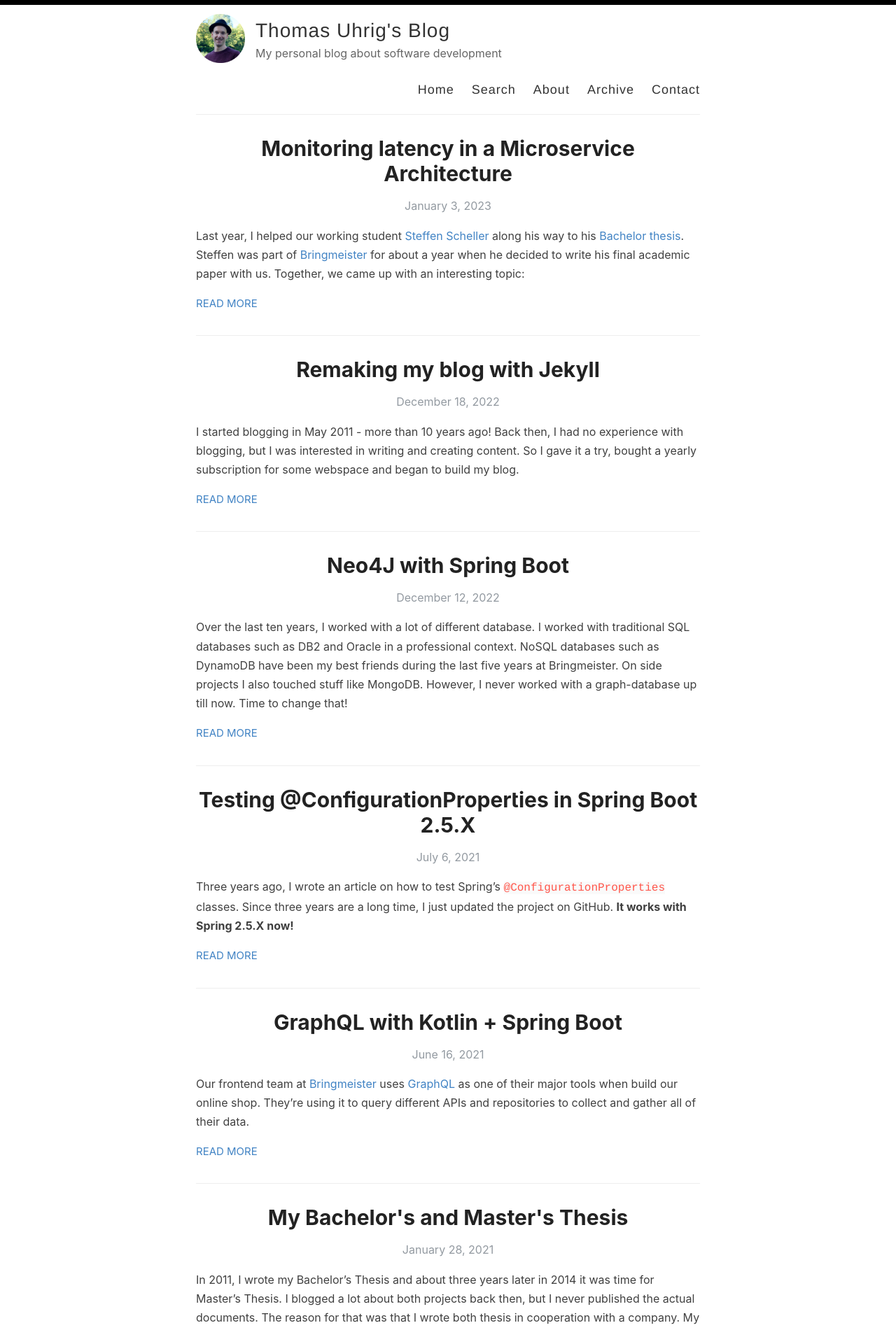
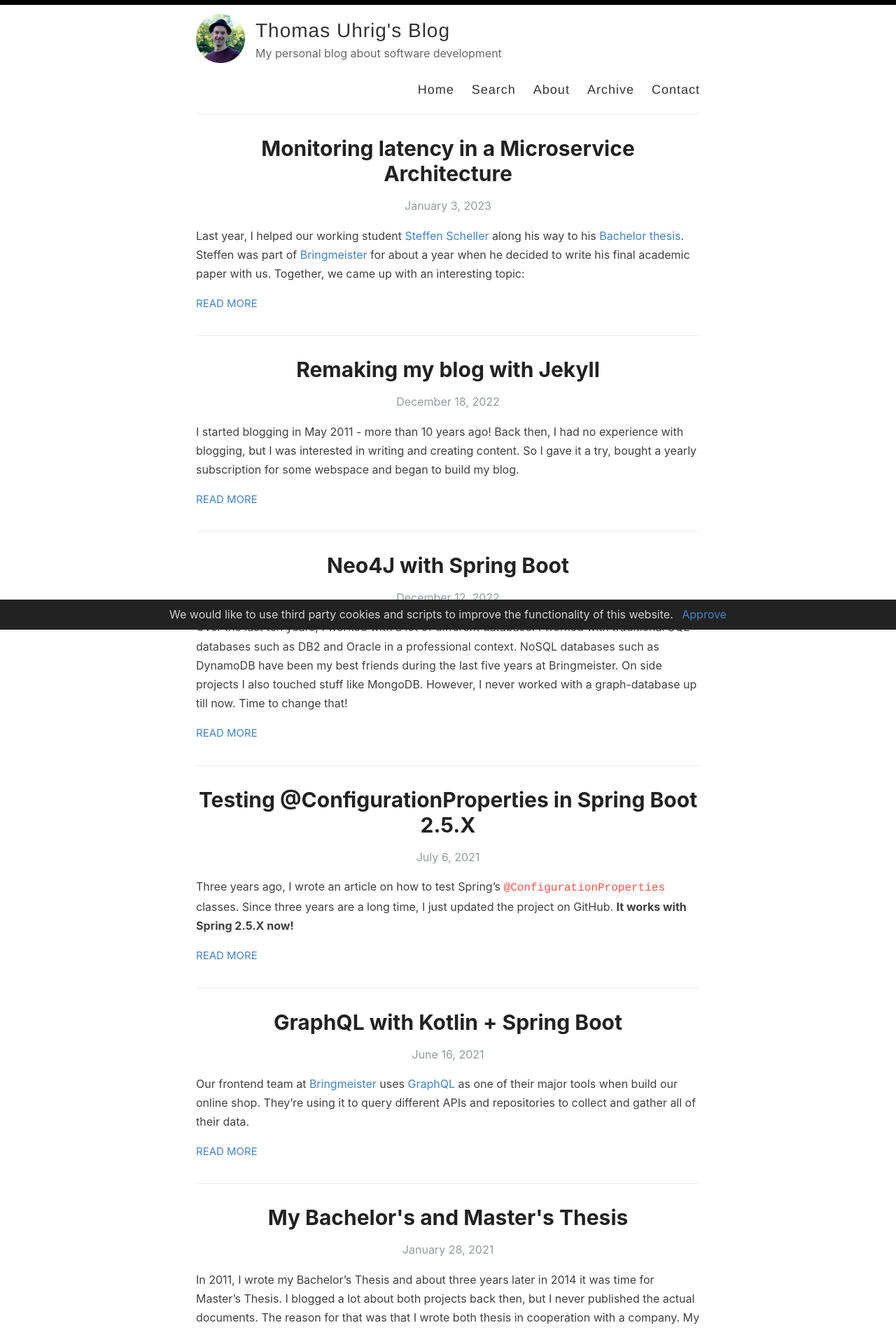
Before and after one commit to tuhrig/tuhrig.github.io, a Jekyll site: the page built from index.html, in a window 1280 px wide. Shown: the top 1901 px of the page at 70% size. Built offline with Jekyll 4.4.1, drawn with Linux system fonts in a browser that asks for light colours; the list of posts is cut into pages by our own code.

Commit message:
Add cookie consent banner

```diff
--- a/_includes/analytics.html
+++ b/_includes/analytics.html
@@ -11,6 +13,7 @@
 			  'page': '{{ site.baseurl }}{{ page.url }}',
 			  'title': '{{ page.title | replace: "'", "\\'" }}'
 			});
+		}
 	</script>
 	<!-- End Google Analytics -->
 {% endif %}
--- /dev/null
+++ b/_includes/cookie-consent.html
@@ -0,0 +1,36 @@
+<style>
+    #cookie-notice {
+        padding: 0.5rem 1rem;
+        display: none;
+        text-align: center;
+        position: fixed;
+        bottom: 0;
+        width: calc(100% /* - 2rem */);
+        background: #222;
+        color: rgba(255,255,255,0.8);
+    }
+    #cookie-notice a {display: inline-block; cursor: pointer; margin-left: 0.5rem;}
+    @media (max-width: 767px) {
+        #cookie-notice span {display: block; padding-top: 3px; margin-bottom: 1rem;}
+        #cookie-notice a {position: relative; bottom: 4px;}
+    }
+</style>
+<div id="cookie-notice">
+    <span>We would like to use third party cookies and scripts to improve the functionality of this website.</span>
+    <a id="cookie-notice-accept" class="btn btn-primary btn-sm">Approve</a>
+    <!-- <a href="/privacy" class="btn btn-primary btn-sm">More info</a> -->
+</div>
+
+<script>
+    if(consentGiven()) {
+        // nothing right now - elements are allowed in-place
+    } else {
+        document.getElementById('cookie-notice').style.display = 'block';
+    }
+
+    document.getElementById('cookie-notice-accept').addEventListener("click",function() {
+        createCookie('cookie-notice-dismissed','true',31);
+        document.getElementById('cookie-notice').style.display = 'none';
+        location.reload();
+    });
+</script>
--- a/_layouts/default.html
+++ b/_layouts/default.html
@@ -8,6 +8,8 @@
     <link rel="stylesheet" type="text/css" href="{{ site.baseurl }}/assets/style.css" />
     <link rel="alternate" type="application/rss+xml" title="{{ site.name }} - {{ site.description }}" href="{{ site.baseurl }}/feed.xml" />
     <link rel="canonical" href="{{ site.url }}{{ page.url }}" />
+
+    <script src="{{ site.baseurl }}/assets/cookie-consent.js" type="text/javascript"></script>
 
     <meta name="theme-color" content="#000000">
     <link rel="icon" type="image/png" sizes="32x32" href="{{ site.baseurl }}/images/favicon-32x32.png">
@@ -53,6 +55,8 @@
       </div>
     </div>
 
+    {% include cookie-consent.html %}
     {% include analytics.html %}
+
   </body>
 </html>
--- /dev/null
+++ b/assets/cookie-consent.js
@@ -0,0 +1,26 @@
+function createCookie(name,value,days) {
+    var expires = "";
+    if (days) {
+        var date = new Date();
+        date.setTime(date.getTime() + (days*24*60*60*1000));
+        expires = "; expires=" + date.toUTCString();
+    }
+    document.cookie = name + "=" + value + expires + "; path=/";
+}
+function readCookie(name) {
+    var nameEQ = name + "=";
+    var ca = document.cookie.split(';');
+    for(var i=0;i < ca.length;i++) {
+        var c = ca[i];
+        while (c.charAt(0)==' ') c = c.substring(1,c.length);
+        if (c.indexOf(nameEQ) == 0) return c.substring(nameEQ.length,c.length);
+    }
+    return null;
+}
+function eraseCookie(name) {
+    createCookie(name,"",-1);
+}
+
+function consentGiven() {
+    return readCookie('cookie-notice-dismissed') === 'true'
+}
--- a/assets/style.scss
+++ b/assets/style.scss
@@ -13,7 +13,7 @@
 /* BASE RULES */
 /**************/
 
-@import url('https://fonts.googleapis.com/css?family=Roboto');
+// @import url('https://fonts.googleapis.com/css?family=Roboto');
 
 html {
   font-size: 100%;
@@ -1156,3 +1156,15 @@ Modules - reusable parts of our design
 //@import "highlights";
 @import "darcula";
 @import "svg-icons";
+
+.speakerdeck-iframe {
+  border: 0px;
+  background: padding-box padding-box rgba(0, 0, 0, 0.1);
+  display: block;
+  margin: 0px auto;
+  padding: 0px;
+  border-radius: 6px;
+  box-shadow: rgba(0, 0, 0, 0.2) 0px 5px 40px;
+  width: 560px;
+  height: 420px;
+}
```
Also changed, not shown: other parts of _includes/analytics.html (+2 -0 lines), _includes/analytics_head.html (+6 -4 lines), _posts/2012/2012-07-28-siedler-von-catan-in-uml.md (+17 -3 lines). Lines whose indentation alone changed are shown as unchanged.
